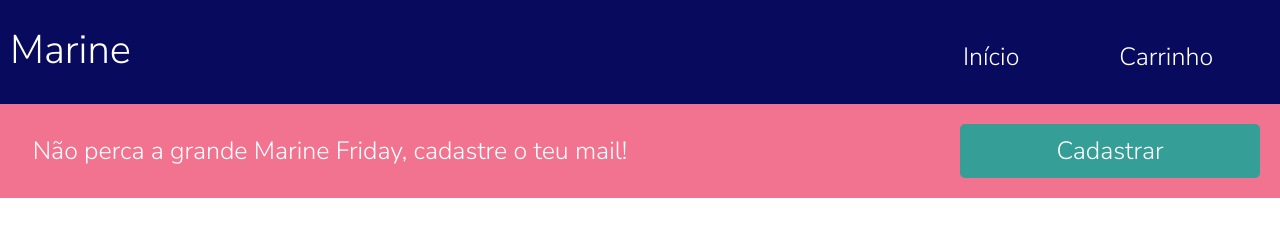
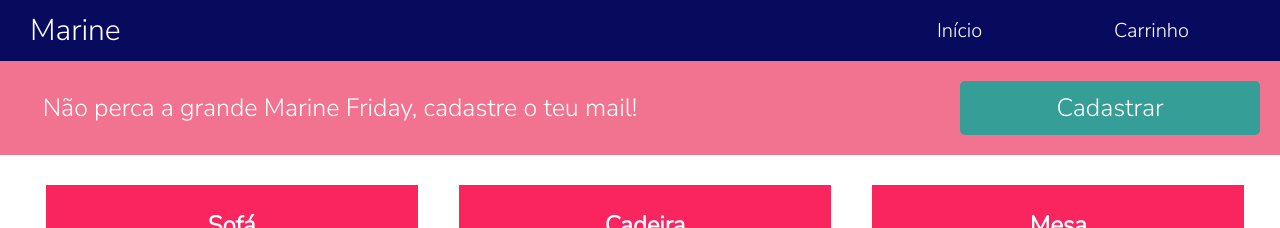
Before and after one commit to Braz99/Ecommerce2, a React (Create React App) app: page / in a window 1280 px wide. Shown: the top 228 px of the page. Built offline with nearby package versions, Linux system fonts and the light colour scheme.

Commit message:
Ajusta o css do header

```diff
--- a/src/components/Header.jsx
+++ b/src/components/Header.jsx
@@ -4,12 +4,12 @@ import "../styles/components_styles/header_s.css";
 export default function Header() {
   return (
     <header>
-      <span id="logo">
+      <span className="logo">
         <Link to="/">Marine</Link>
       </span>
 
-      <nav id="navbar">
-        <ul id="menu">
+      <nav className="navbar">
+        <ul className="menu">
           <li>
             <Link to="/">Início</Link>
           </li>
--- a/src/styles/components_styles/header_s.css
+++ b/src/styles/components_styles/header_s.css
@@ -1,87 +1,70 @@
-* {
-	margin: 0px;
-	padding: 0px;
-	box-sizing: border-box;
-}
-
-a {
-	text-decoration: none;
-}
-
 ul {
-	list-style: none;
+  list-style: none;
 }
 
 header {
-	display: flex;
-	justify-content: space-between;
-	flex-wrap: wrap;
-	background-color: #080a5e;
-	color: #ffffff;
-	gap: 20px;
+  display: flex;
+  justify-content: space-between;
+  flex-wrap: wrap;
+  background-color: #080a5e;
+  color: #ffffff;
 }
 
-#logo {
-	padding: 10px;
+.logo {
+  display: flex;
+  justify-content: center;
+  align-items: center;
+  padding: 10px;
+  margin-left: 20px;
 }
 
-#logo a {
-	color: #ffffff;
-	font-size: 40px;
-	line-height: 80px;
+.logo a {
+  color: #ffffff;
+  font-size: 30px;
 }
 
-#navbar {
-	width: 30%;
-	padding: 0px;
+.navbar {
+  display: flex;
+  align-items: center;
+  width: 30%;
+  margin-right: 25px;
 }
 
-#menu {
-	display: flex;
-	flex-wrap: wrap;
-	gap: 20px;
-	justify-content: center;
-	align-items: center;
-	padding: 10px;
+.menu {
+  display: flex;
+  width: 100%;
+  justify-content: space-around;
+  align-items: center;
 }
 
-#menu li {
-	margin-top: 10px;
-	padding: 20px;
+.menu li {
+  display: flex;
+  align-items: center;
+  justify-content: center;
 }
 
-#menu li a {
-	color: #ffffff;
-	font-size: 25px;
-	padding: 20px;
-}
-
-#menu li a:hover {
-	background-color: #fff;
-	color: #080a5e;
-	transition: 0.5s;
+.menu li a {
+  color: #ffffff;
+  font-size: 20px;
+  padding: 10px;
 }
 
 @media (max-width: 750px) {
-	#navbar h2 {
-		display: none;
-	}
-
-	#menu li a {
-		padding: 10px;
-		font-size: 20px;
-	}
-
-	#menu li {
-		padding: 0px;
-	}
+  .navbar {
+    width: 50%;
+	margin-right: 10px;
+  }
 }
 
 @media (max-width: 350px) {
-	#logo {
-		text-align: center;
-		display: flex;
-		flex-wrap: nowrap;
-	}
+  .logo a {
+    font-size: 20px;
+    text-align: center;
+    display: flex;
+    flex-wrap: nowrap;
+  }
 
+  .menu li a {
+    font-size: 18px;
+  }
 }
--- a/src/styles/style_global.css
+++ b/src/styles/style_global.css
@@ -5,3 +5,7 @@
   margin: 0px;
   font-family: "Nunito Sans", sans-serif;
 }
+
+a {
+  text-decoration: none;
+}
```
